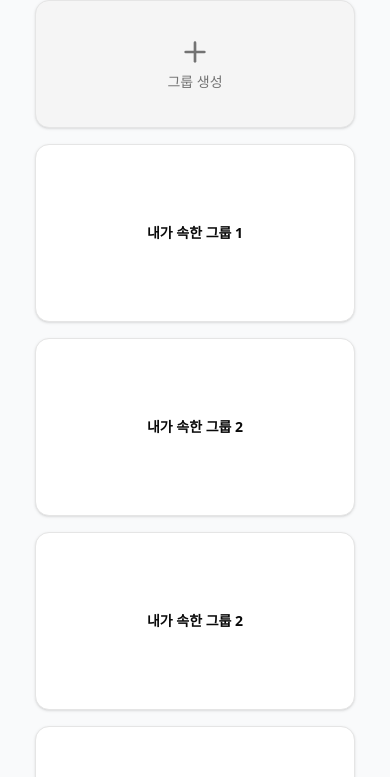
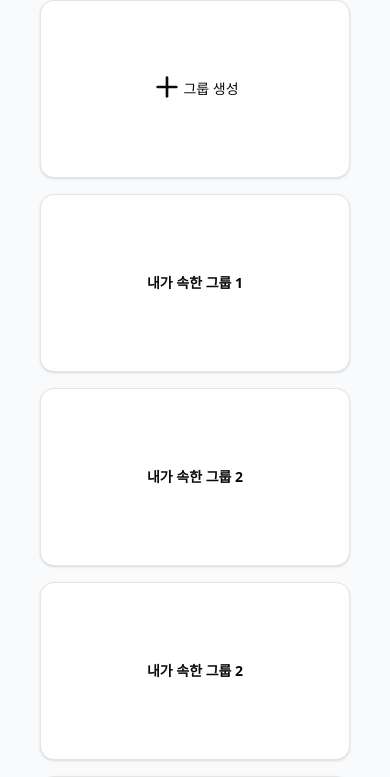
Before and after one commit to ssafy-archive/ssafy-archive-FE, a Vue app: page /group in a window 390 px wide. Shown: the top 777 px of the page. Built offline with nearby package versions, Linux system fonts and the light colour scheme; the HTML template or start-up script is replaced by a standard one.

Commit message:
feat: 기본 반응형 레이아웃 구성

```diff
--- a/src/components/views/group/CreateGroupItem.vue
+++ b/src/components/views/group/CreateGroupItem.vue
@@ -1,8 +1,6 @@
 <template>
-  <Card
-    class="bg-muted flex h-32 w-full max-w-xs cursor-pointer items-center justify-center transition hover:shadow-lg"
-  >
-    <CardContent class="text-muted-foreground flex flex-col items-center justify-center">
+  <Card class="w-full max-w-xs cursor-pointer transition-shadow duration-300 hover:shadow-lg">
+    <CardContent class="flex h-32 items-center justify-center text-center text-sm font-semibold">
       <Plus class="mb-1 h-8 w-8" />
       <span class="text-sm font-medium">그룹 생성</span>
     </CardContent>
--- a/src/views/GroupView.vue
+++ b/src/views/GroupView.vue
@@ -1,7 +1,9 @@
 <template>
-  <div class="flex min-h-screen items-center justify-center bg-gray-50 px-4">
-    <div class="w-full max-w-md">
-      <div class="flex w-full flex-col items-center space-y-4">
+  <div class="flex min-h-screen items-center justify-center bg-gray-50 px-10">
+    <div class="w-full max-w-5xl">
+      <div
+        class="grid w-full grid-cols-1 place-items-center gap-4 sm:grid-cols-2 md:grid-cols-3 lg:grid-cols-4"
+      >
         <CreateGroupItem />
         <GroupItem title="내가 속한 그룹 1" />
         <GroupItem title="내가 속한 그룹 2" />
```
